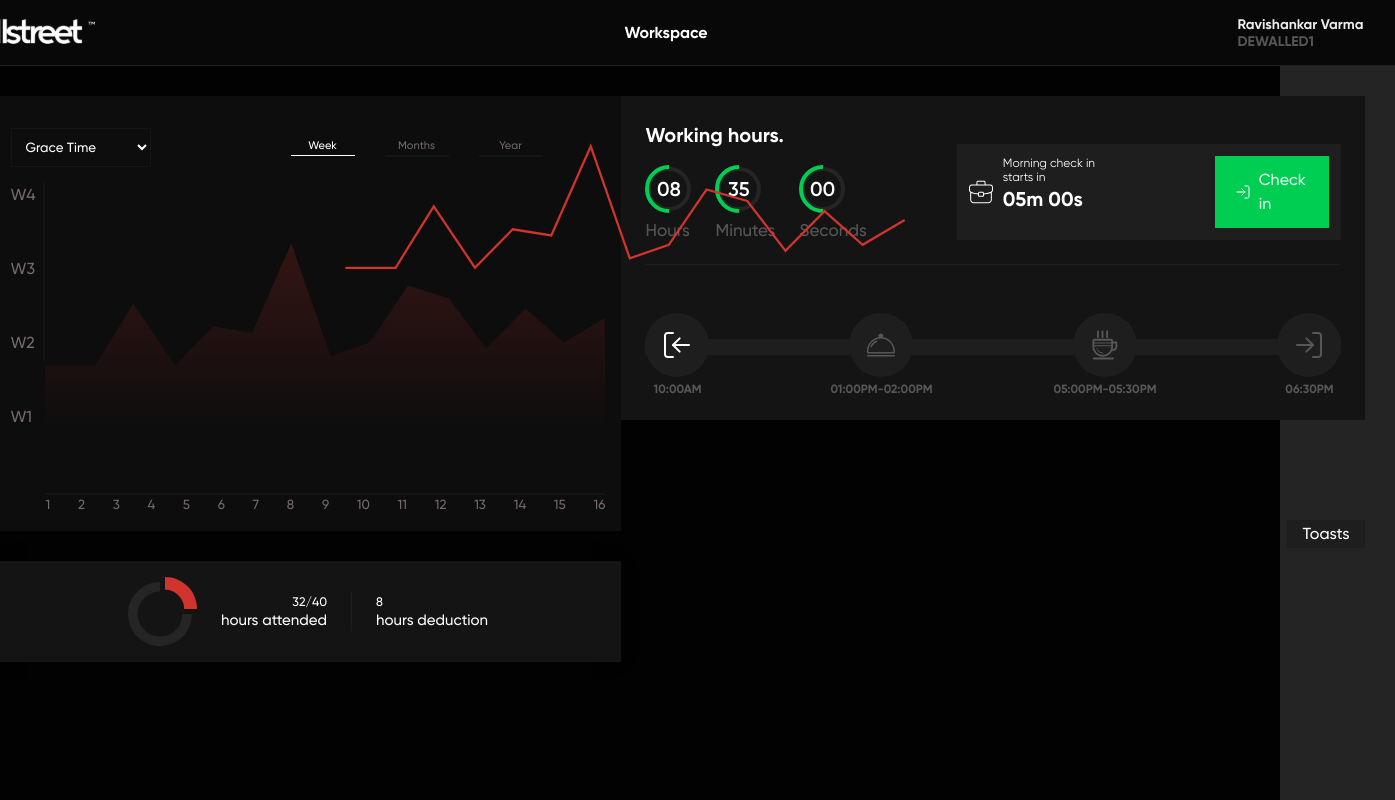
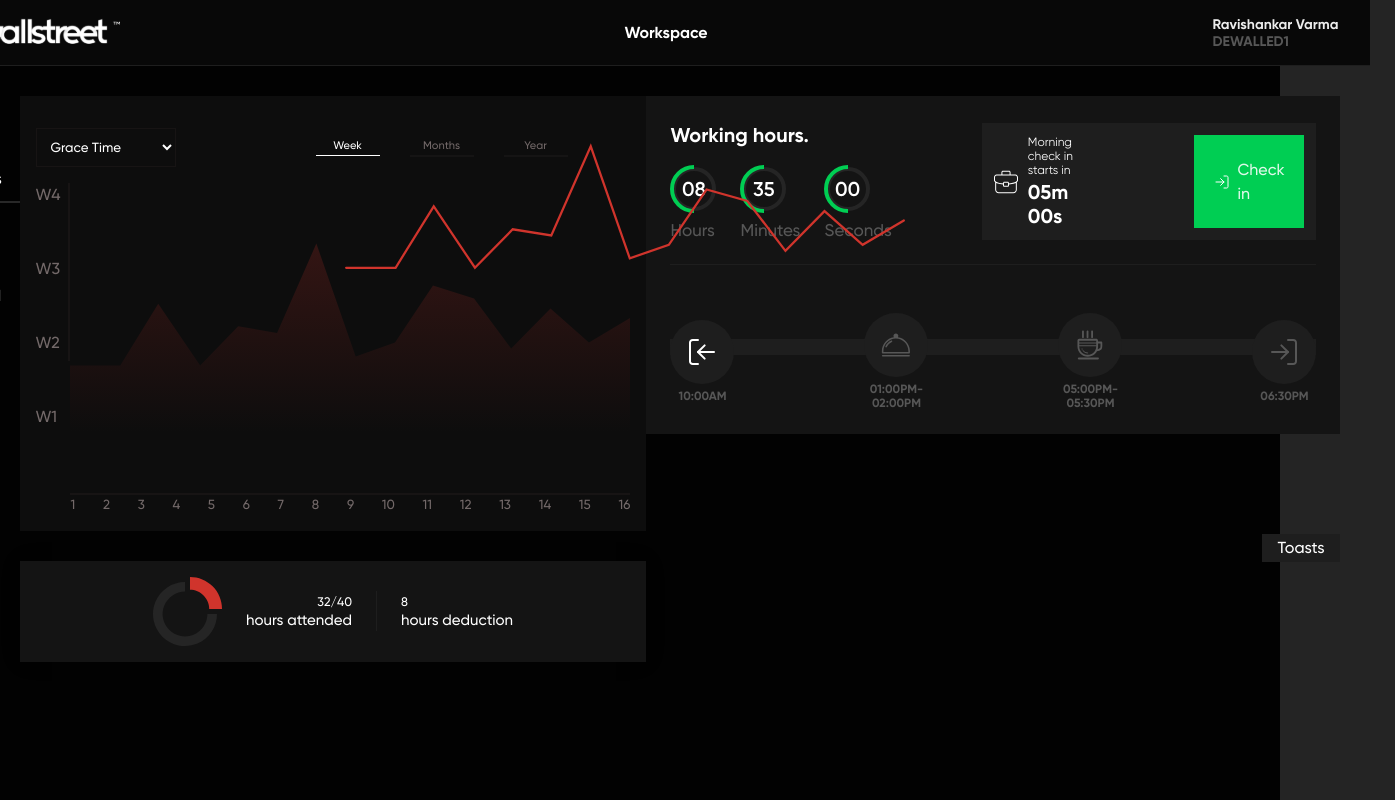
Before and after one commit to chieftain-defutura/Dewallstreet-Timesheet, a React (Vite) app: page /home in a window 1280 px wide. Shown: the whole page, 1395 px wide, since content can reach past the window. Built offline with nearby package versions, Linux system fonts and the light colour scheme.

Commit message:
push home

```diff
--- a/src/components/Assigntasks/WorkingHours/WorkingHours.css
+++ b/src/components/Assigntasks/WorkingHours/WorkingHours.css
@@ -72,7 +72,6 @@
 
 .checkin > button {
   display: flex;
-  width: 132px;
   padding: 12px 20px;
   justify-content: center;
   align-items: center;
@@ -84,7 +83,7 @@
   gap: 3px;
 }
 .centeremptyline {
-  width: 696px;
+  width: 100%;
   height: 1px;
   background: #1e1e1e;
 }
@@ -92,19 +91,18 @@
   display: flex;
   flex-direction: row;
   display: flex;
-  width: 696px;
   padding-top: 24px;
   justify-content: center;
   align-items: center;
-  justify-content: space-between;
+  gap: 130px;
 }
 .first_level,
 .second_level,
 .third_level,
 .fourth_level {
   display: flex;
-  width: 64px;
-  height: 64px;
+  /* width: 100%;
+  height: 50%; */
   padding: 16px;
   justify-content: center;
   align-items: center;
@@ -136,7 +134,7 @@
   position: relative;
 }
 .level_crossing {
-  width: 696px;
+  width: 100%;
   height: 16px;
   background: #1e1e1e;
   top: 50px;
--- a/src/components/Button/Button.css
+++ b/src/components/Button/Button.css
@@ -6,7 +6,6 @@
   padding: 12px 20px;
   gap: 8px;
   display: flex;
-  width: 132px;
 }
 .access {
   display: flex;
```
